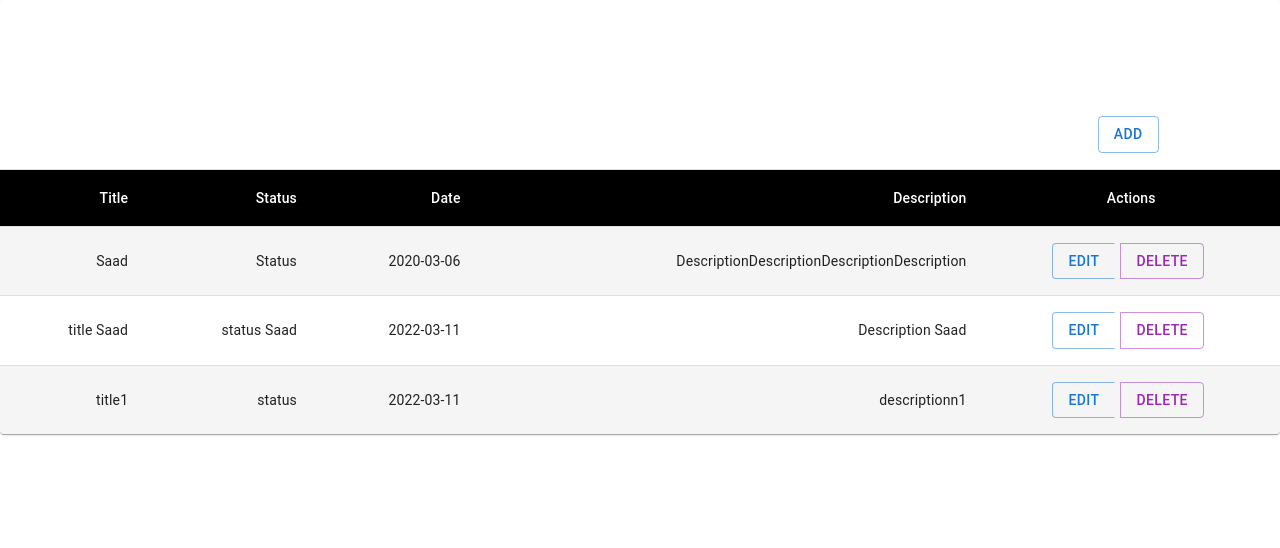
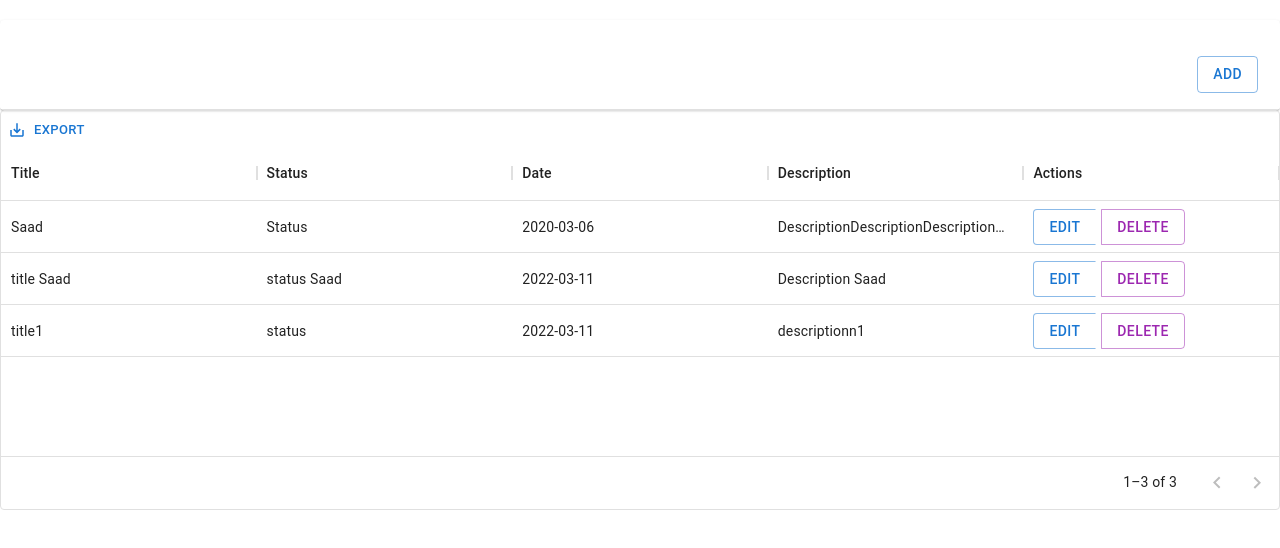
Before and after one commit to saadazghour/crud_agenda, a React (Create React App) app: page / in a window 1280 px wide. Shown: the top 548 px of the page. Built offline with nearby package versions, Linux system fonts and the light colour scheme; data requests are answered from the project's data file.

Commit message:
refactor: use DataGrid instead of table && Added export features!

```diff
--- a/package.json
+++ b/package.json
@@ -11,6 +11,7 @@
   "@mui/icons-material": "^5.5.0",
   "@mui/material": "^5.4.4",
   "@mui/styles": "^5.5.0",
+  "@mui/x-data-grid": "^5.6.1",
   "@testing-library/jest-dom": "^5.16.2",
   "@testing-library/react": "^12.1.4",
   "@testing-library/user-event": "^13.5.0",
--- a/src/components/ReadAgenda.js
+++ b/src/components/ReadAgenda.js
@@ -1,26 +1,26 @@
 import React, { useState, useEffect } from "react";
+import {
+ DataGrid,
+ GridToolbarContainer,
+ GridToolbarExport,
+} from "@mui/x-data-grid";
 import { styled } from "@mui/material/styles";
+import { makeStyles } from "@mui/styles";
+import { Link } from "react-router-dom";
+import Paper from "@mui/material/Paper";
 import Table from "@mui/material/Table";
-import TableBody from "@mui/material/TableBody";
-import TableCell, { tableCellClasses } from "@mui/material/TableCell";
-import { makeStyles } from "@mui/styles";
-import TableContainer from "@mui/material/TableContainer";
-import TableHead from "@mui/material/TableHead";
-import TableRow from "@mui/material/TableRow";
-import Paper from "@mui/material/Paper";
 import Button from "@mui/material/Button";
 import ButtonGroup from "@mui/material/ButtonGroup";
-import { Link } from "react-router-dom";
+import TableRow from "@mui/material/TableRow";
+import TableCell, { tableCellClasses } from "@mui/material/TableCell";
+import TableHead from "@mui/material/TableHead";
+import TableContainer from "@mui/material/TableContainer";
 
-const StyledTableCell = styled(TableCell)(({ theme }) => ({
- [`&.${tableCellClasses.head}`]: {
-  backgroundColor: theme.palette.common.black,
-  color: theme.palette.common.white,
+const useStyles = makeStyles({
+ table: {
+  marginTop: 20,
  },
- [`&.${tableCellClasses.body}`]: {
-  fontSize: 14,
- },
-}));
+});
 
 const StyledTable = styled(TableCell)(({ theme }) => ({
  [`&.${tableCellClasses.head}`]: {
@@ -33,27 +33,56 @@ const StyledTable = styled(TableCell)(({ theme }) => ({
  },
 }));
 
-const StyledTableRow = styled(TableRow)(({ theme }) => ({
- "&:nth-of-type(odd)": {
-  backgroundColor: theme.palette.action.hover,
- },
- // hide last border
- "&:last-child td, &:last-child th": {
-  border: 0,
- },
-}));
-
-const useStyles = makeStyles({
- table: {
-  marginTop: 100,
- },
-});
-
 const axios = require("axios");
 
-export default function ReadAgenda() {
+export default function ExportDefaultToolbar() {
  const [agendaData, setAgendaData] = useState([]);
  const classess = useStyles();
+
+ const renderEditButton = (params) => {
+  return (
+   <div>
+    <ButtonGroup
+     key={params.id}
+     variant="outlined"
+     aria-label="outlined button group"
+    >
+     <Link to={`/edit/${params.id}`} style={{ textDecoration: "none" }}>
+      <Button color="primary" style={{ marginRight: "6px" }}>
+       Edit
+      </Button>
+     </Link>
+     <Link to={`/delete/${params.id}`} style={{ textDecoration: "none" }}>
+      <Button color="secondary" style={{ marginRight: "6px" }}>
+       Delete
+      </Button>
+     </Link>
+    </ButtonGroup>
+   </div>
+  );
+ };
+
+ const columns = [
+  {
+   field: "title",
+   headerName: "Title",
+   sortable: false,
+   flex: 1,
+   disableColumnSelector: true,
+  },
+  { field: "status", headerName: "Status", sortable: false, flex: 1 },
+  { field: "date", headerName: "Date", sortable: false, flex: 1 },
+  { field: "description", headerName: "Description", sortable: false, flex: 1 },
+  {
+   field: "action",
+   headerName: "Actions",
+   sortable: false,
+   flex: 1,
+   disableExport: true,
+   renderCell: renderEditButton,
+   disableClickEventBubbling: true,
+  },
+ ];
 
  const loadAgenda = (params) => {
   axios
@@ -70,8 +99,16 @@ export default function ReadAgenda() {
   loadAgenda();
  }, []);
 
+ function CustomToolbar() {
+  return (
+   <GridToolbarContainer>
+    <GridToolbarExport />
+   </GridToolbarContainer>
+  );
+ }
+
  return (
-  <div>
+  <div className={classess.table} style={{ height: 400, width: "100%" }}>
    <TableContainer component={Paper}>
     <Table
      className={classess.table}
@@ -84,7 +121,7 @@ export default function ReadAgenda() {
        <StyledTable align="right"></StyledTable>
        <StyledTable align="right"></StyledTable>
        <StyledTable align="right"></StyledTable>
-       <StyledTable align="center">
+       <StyledTable align="right">
         <ButtonGroup variant="outlined" aria-label="outlined button group">
          <Link to="/add" style={{ textDecoration: "none" }}>
           <Button color="primary" style={{ marginRight: "6px" }}>
@@ -94,42 +131,18 @@ export default function ReadAgenda() {
         </ButtonGroup>
        </StyledTable>
       </TableRow>
-
-      <TableRow>
-       <StyledTableCell align="right">Title</StyledTableCell>
-       <StyledTableCell align="right">Status</StyledTableCell>
-       <StyledTableCell align="right">Date</StyledTableCell>
-       <StyledTableCell align="right">Description</StyledTableCell>
-       <StyledTableCell align="center">Actions</StyledTableCell>
-      </TableRow>
      </TableHead>
-     <TableBody>
-      {agendaData &&
-       agendaData.map((row) => (
-        <StyledTableRow key={row.id}>
-         <StyledTableCell align="right">{row.title}</StyledTableCell>
-         <StyledTableCell align="right">{row.status}</StyledTableCell>
-         <StyledTableCell align="right">{row.date}</StyledTableCell>
-         <StyledTableCell align="right">{row.description}</StyledTableCell>
-         <StyledTableCell align="center">
-          <ButtonGroup variant="outlined" aria-label="outlined button group">
-           <Link to={`/edit/${row.id}`} style={{ textDecoration: "none" }}>
-            <Button color="primary" style={{ marginRight: "6px" }}>
-             Edit
-            </Button>
-           </Link>
-           <Link to={`/delete/${row.id}`} style={{ textDecoration: "none" }}>
-            <Button color="secondary" style={{ marginRight: "6px" }}>
-             Delete
-            </Button>
-           </Link>
-          </ButtonGroup>
-         </StyledTableCell>
-        </StyledTableRow>
-       ))}
-     </TableBody>
     </Table>
    </TableContainer>
+
+   <DataGrid
+    pageSize={10}
+    rows={agendaData}
+    columns={columns}
+    disableColumnFilter={true}
+    disableDensitySelector={true}
+    components={{ Toolbar: CustomToolbar }}
+   />
   </div>
  );
 }
```
Also changed, not shown: 1 other file (tests, documents, lock files or other folders).
